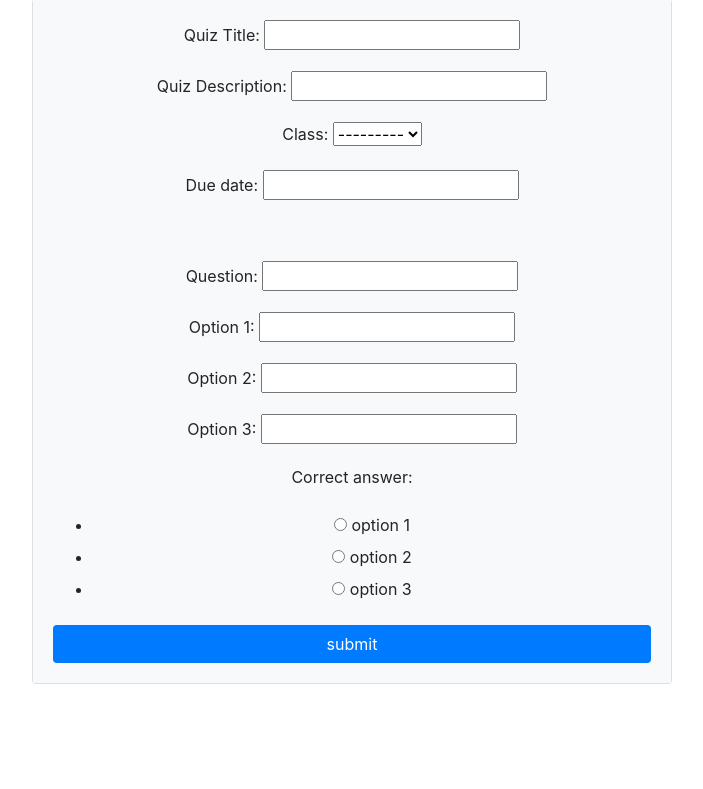
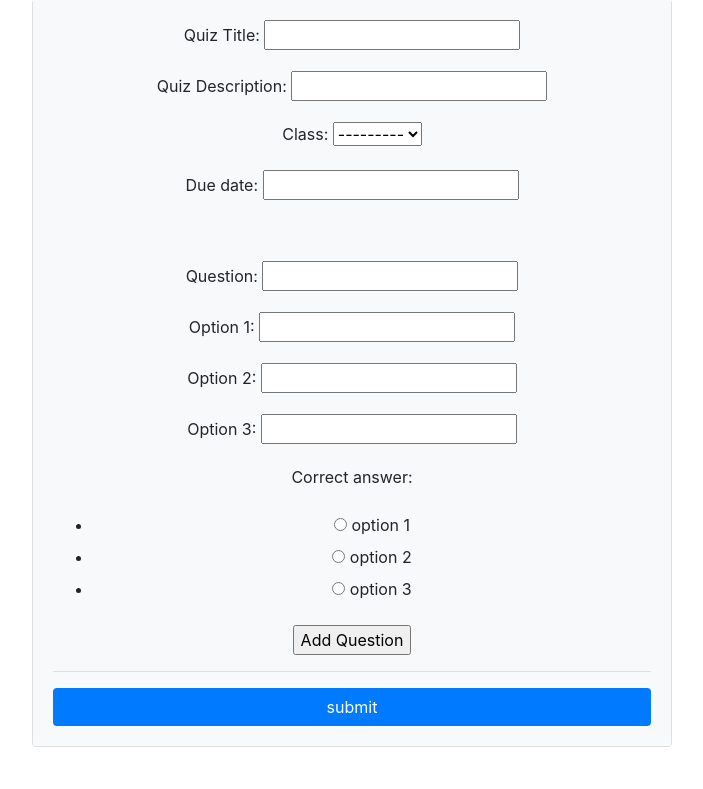
Before and after one commit to RobertNimmo26/quizBuddy, a Django app: page /createQuiz/ in a window 1280 px wide. Shown: the part 108-897 px from the top of the page, without its empty margins (288-991 px from the left). Run offline with Django 3.2, Linux system fonts and the light colour scheme; the visitor is signed in with stand-in values (Sample User, id 1); data that the repository does not hold is empty; some libraries are stand-ins or nearby versions.

Commit message:
Multiple questions can be added however submit no longer works. Needs fixed

```diff
--- a/quiz/views.py
+++ b/quiz/views.py
@@ -488,27 +488,28 @@ def createQuiz(request):
                 due_date=quizForm.cleaned_data['due_date'])[0]
             quiz.course.add(course)
             quiz.save()
-        # Get questions
-        if questionForms.is_valid():
-            # Get data from each form and save to DB
-            for q in questionForms:
-                question = Question(quiz=quiz, text=q.cleaned_data['question'])
-                question.save()
-                # Retrieve correct answer
-                correct_answer = q.cleaned_data['correct_answer']
-                # Set questions and save to database
-                first_option = Option(text=q.cleaned_data['first_option'], question=question, is_correct=False)
-                if(correct_answer == "first_option"):
-                    first_option.is_correct=True
-                first_option.save()
-                second_option = Option(text=q.cleaned_data['second_option'], question=question, is_correct=False)
-                if(correct_answer == "second_option"):
-                    second_option.is_correct=True
-                second_option.save()
-                third_option = Option(text=q.cleaned_data['third_option'], question=question, is_correct=False)
-                if(correct_answer == "third_option"):
-                    third_option.is_correct=True
-                third_option.save()
+            # Get questions
+            if questionForms.is_valid():
+                # Get data from each form and save to DB
+                for q in questionForms:
+                    question = Question(quiz=quiz, text=q.cleaned_data['question'])
+                    question.save()
+                    # Retrieve correct answer
+                    correct_answer = q.cleaned_data['correct_answer']
+                    # Set questions and save to database
+                    first_option = Option(text=q.cleaned_data['first_option'], question=question, is_correct=False)
+                    if(correct_answer == "first_option"):
+                        first_option.is_correct=True
+                    first_option.save()
+                    second_option = Option(text=q.cleaned_data['second_option'], question=question, is_correct=False)
+                    if(correct_answer == "second_option"):
+                        second_option.is_correct=True
+                    second_option.save()
+                    third_option = Option(text=q.cleaned_data['third_option'], question=question, is_correct=False)
+                    if(correct_answer == "third_option"):
+                        third_option.is_correct=True
+                    third_option.save()
+        # Clear forms for redirect
         form = quizCreationForm()
         questionForms = questionFormset()
     else:
--- a/templates/quiz/create-quiz.html
+++ b/templates/quiz/create-quiz.html
@@ -23,11 +23,21 @@
                 {% csrf_token %}
                 {{ quizCreationForm.as_p }} <br>
             </div>
-        <div>
             {{ questionForms.management_form }}
-        {% for question in questionForms %}
+            <div id="form_set">
+                {% for question in questionForms.forms %}
+                    {{ question.non_field_errors }}
+                    {{ question.errors }}
+                    <table class="no_error">
                         {{question.as_p}}
+                    </table>
                 {% endfor %}
+            </div>
+            <input type="button" value="Add Question" id="add_question" /> <hr>
+            <div id="empty_form" style="display:none">
+                <div class="no_error">
+                    {{ questionForms.empty_form.as_p }}
+                </div>
             </div>
             <input type="submit" value="submit" class="btn btn-block btn-primary" />
         </form>
@@ -40,5 +50,10 @@
             format: 'd/m/Y H:i',
         });
     });
+    $('#add_question').click(function() {
+	    var form_idx = $('#id_form-TOTAL_FORMS').val();
+	    $('#form_set').append($('#empty_form').html().replace(/__prefix__/g, form_idx));
+	    $('#id_form-TOTAL_FORMS').val(parseInt(form_idx) + 1);
+    });
 </script>
 {% endblock %}
```
Lines whose indentation alone changed are shown as unchanged.
